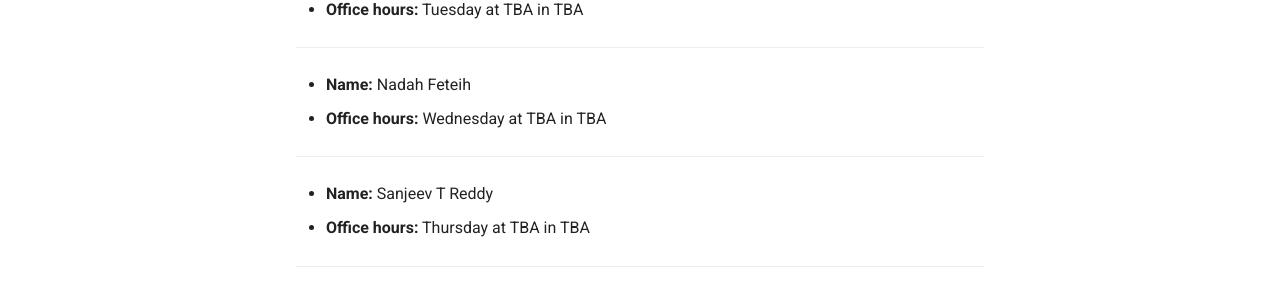
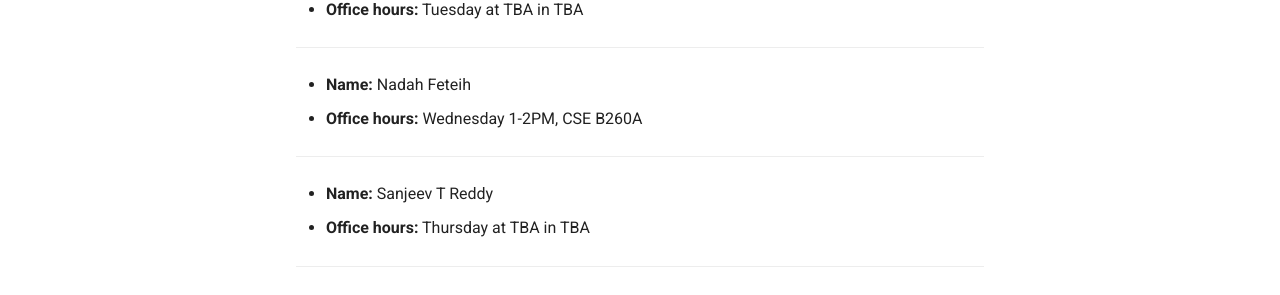
Before and after one commit to kpister/cse130-summer19-b, an MkDocs documentation site: the page built from docs/contact.md, in a window 1280 px wide and 1139 px high. Shown: the part 701-996 px from the top of the window. Built offline with MkDocs 1.6.1 and Material for MkDocs 9.7.7, drawn with Linux system fonts in a browser that asks for light colours; old or Windows-style settings are respelled for this version of MkDocs.

Commit message:
Added office hours

```diff
--- a/docs/contact.md
+++ b/docs/contact.md
@@ -22,7 +22,7 @@
 - **Office hours:** Tuesday at TBA in TBA
 <hr/>
 - **Name:** Nadah Feteih
-- **Office hours:** Wednesday at TBA in TBA
+- **Office hours:** Wednesday 1-2PM, CSE B260A
 <hr/>
 - **Name:** Sanjeev T Reddy
 - **Office hours:** Thursday at TBA in TBA
```
